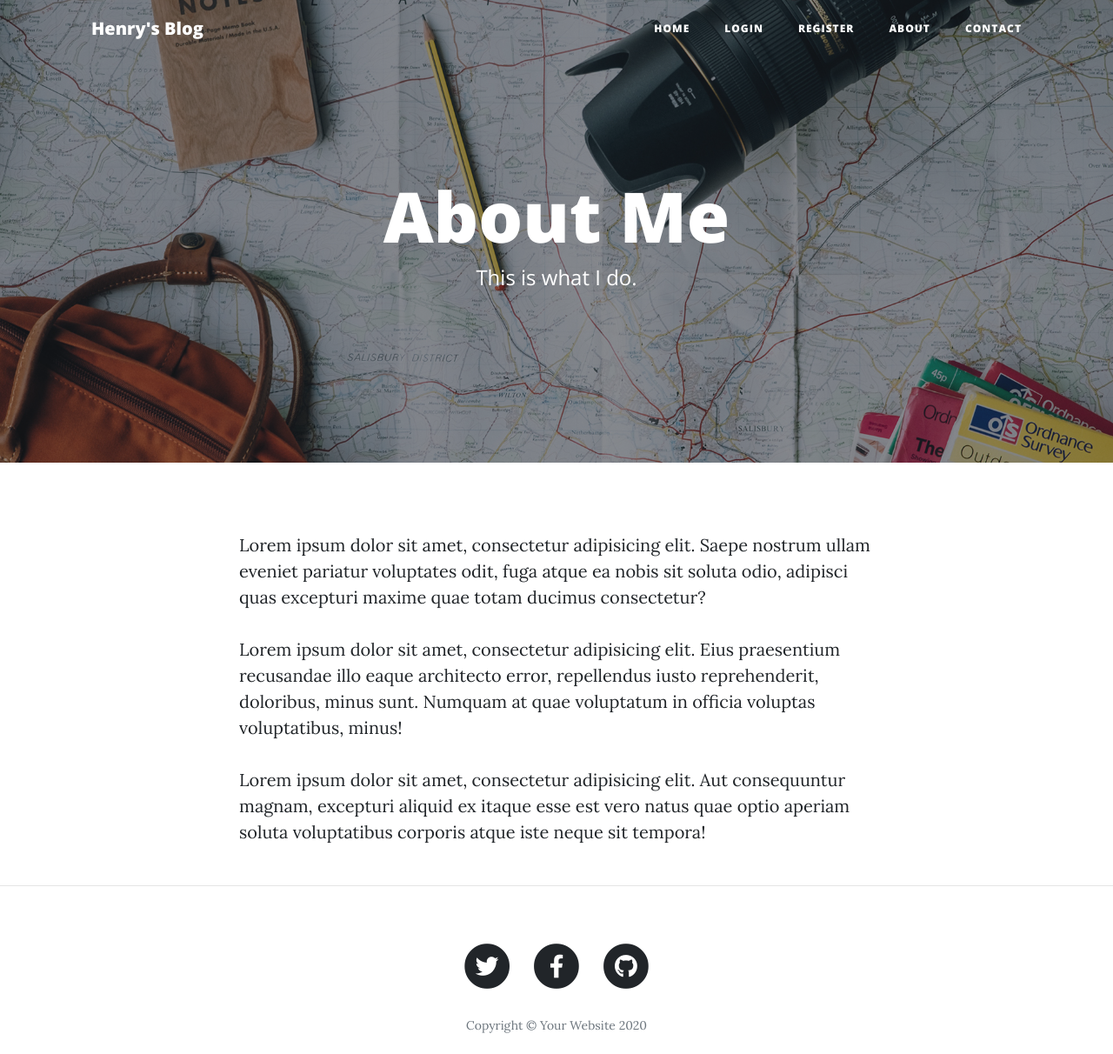
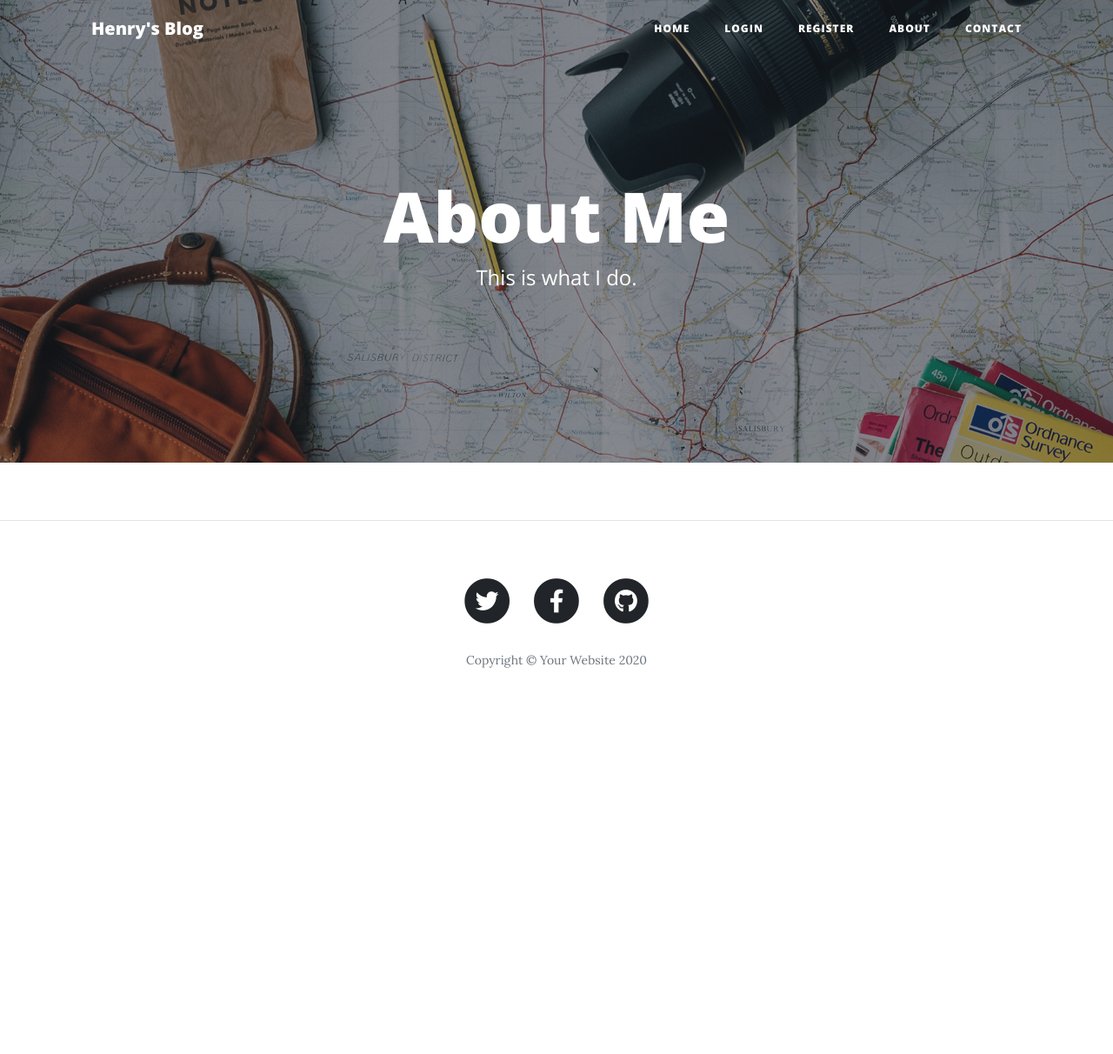
Before and after one commit to Katsumi404/Blog, a Flask app: page /about in a window 1280 px wide. Shown: the top 1212 px of the page at 87% size. After the commit the page ends 768 px from the top, so only its background shows below. Run offline with Flask 2, Linux system fonts and the light colour scheme; some libraries are stand-ins or nearby versions.

Commit message:
Update about.html
Updated about

```diff
--- a/templates/about.html
+++ b/templates/about.html
@@ -19,10 +19,10 @@
   <div class="container">
     <div class="row">
       <div class="col-lg-8 col-md-10 mx-auto">
-        <p>Lorem ipsum dolor sit amet, consectetur adipisicing elit. Saepe nostrum ullam eveniet pariatur voluptates odit, fuga atque ea nobis sit soluta odio, adipisci quas excepturi maxime quae totam ducimus consectetur?</p>
+        <!--<p>Lorem ipsum dolor sit amet, consectetur adipisicing elit. Saepe nostrum ullam eveniet pariatur voluptates odit, fuga atque ea nobis sit soluta odio, adipisci quas excepturi maxime quae totam ducimus consectetur?</p>
         <p>Lorem ipsum dolor sit amet, consectetur adipisicing elit. Eius praesentium recusandae illo eaque architecto error, repellendus iusto reprehenderit, doloribus, minus sunt. Numquam at quae voluptatum in officia voluptas voluptatibus, minus!</p>
         <p>Lorem ipsum dolor sit amet, consectetur adipisicing elit. Aut consequuntur magnam, excepturi aliquid ex itaque esse est vero natus quae optio aperiam soluta voluptatibus corporis atque iste neque sit tempora!</p>
-      </div>
+      --></div>
     </div>
   </div>
 
```
